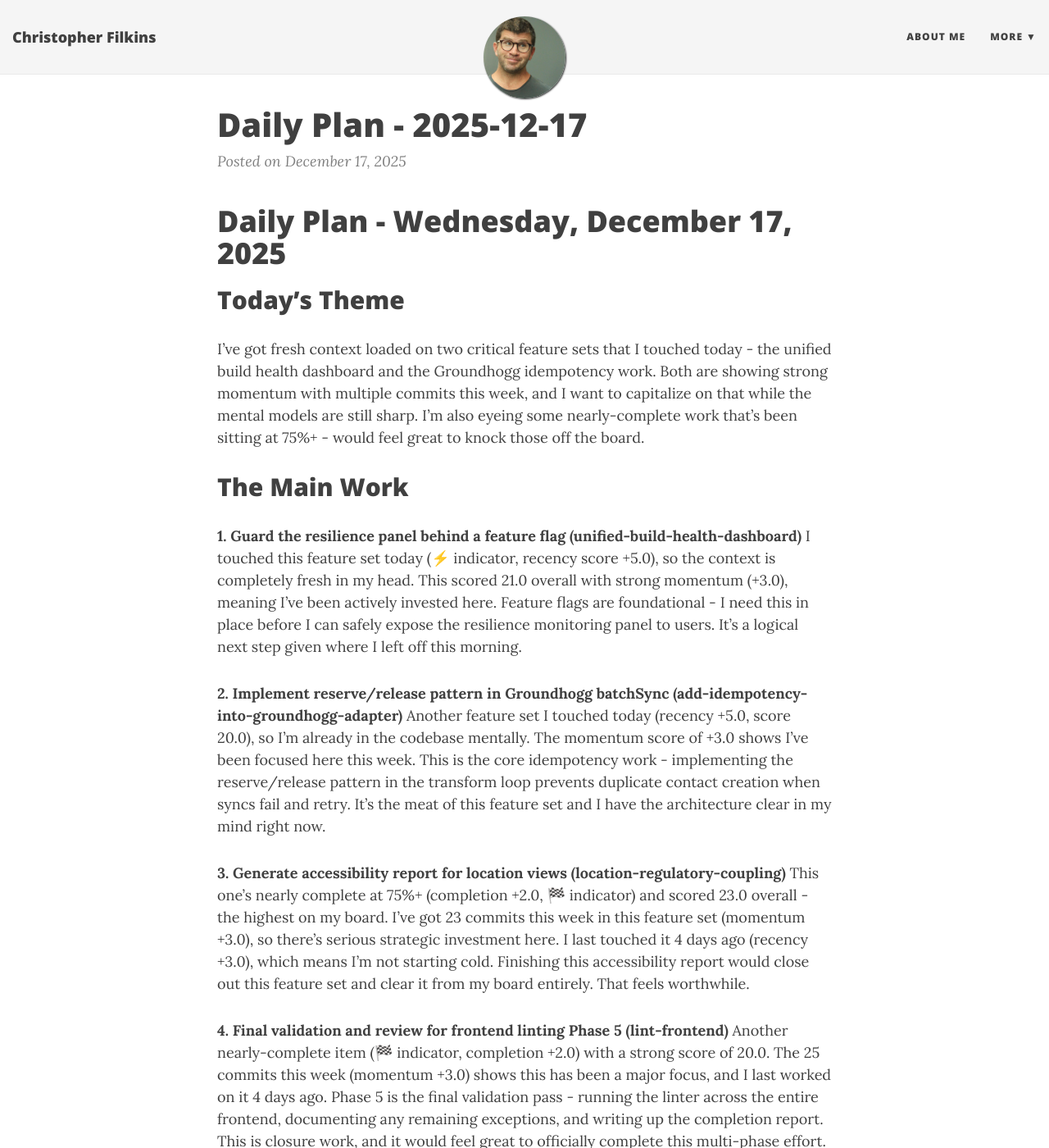
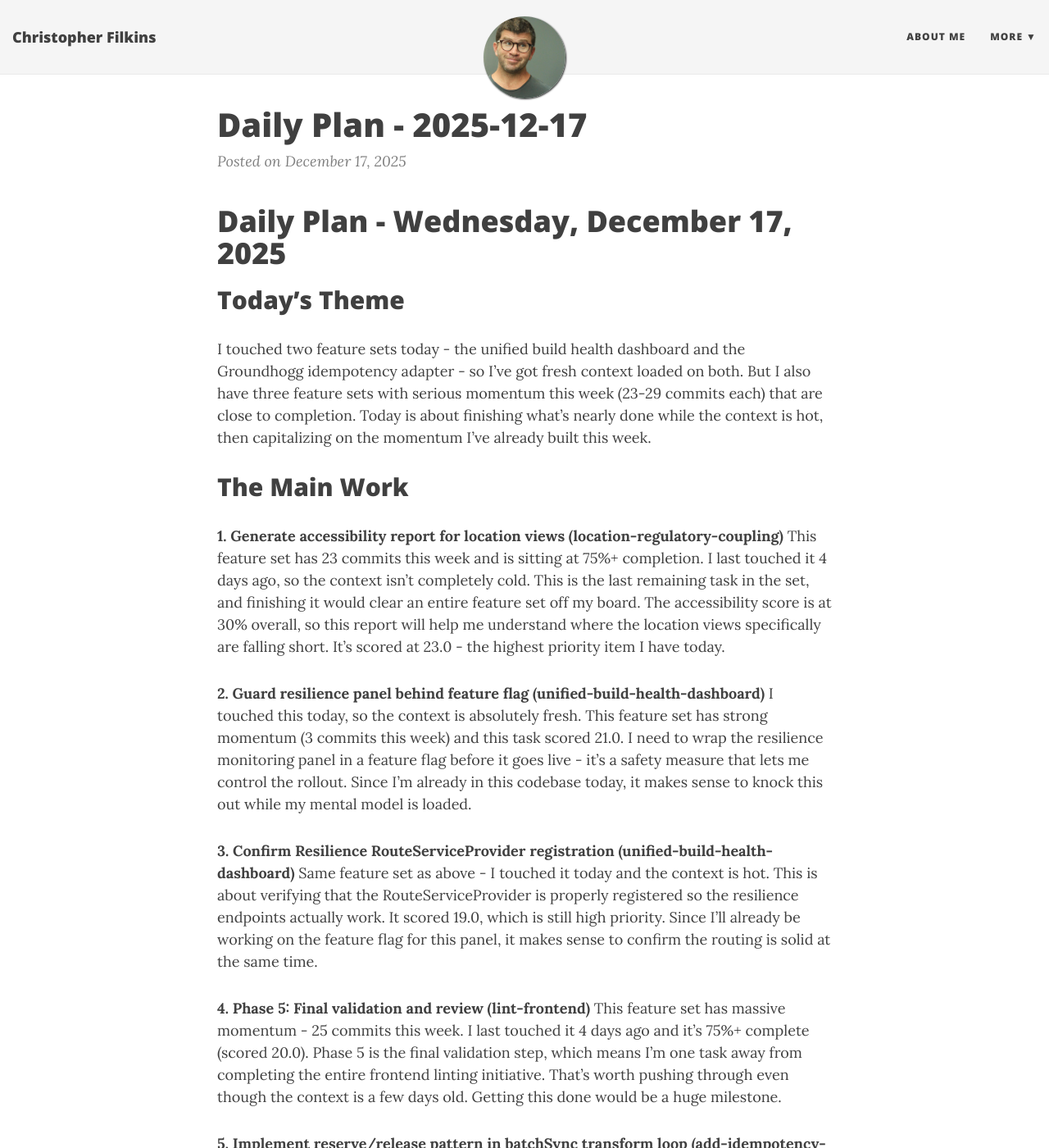
Before and after one commit to filchyboy/filchyboy.github.io, a Jekyll site: the page built from _posts/2025-12-17-todays-plan.md, in a window 1280 px wide and 1400 px high. Shown: the whole window at 82% size. Built offline with Jekyll 4.4.1, drawn with Linux system fonts in a browser that asks for light colours; nearby versions of some CDN libraries; some of the changed text lies outside the part shown.

Commit message:
Add daily plan: 2025-12-17

```diff
--- a/_posts/2025-12-17-todays-plan.md
+++ b/_posts/2025-12-17-todays-plan.md
@@ -7,34 +7,33 @@ date: 2025-12-17
 # Daily Plan - Wednesday, December 17, 2025
 
 ## Today's Theme
-I've got fresh context loaded on two critical feature sets that I touched today - the unified build health dashboard and the Groundhogg idempotency work. Both are showing strong momentum with multiple commits this week, and I want to capitalize on that while the mental models are still sharp. I'm also eyeing some nearly-complete work that's been sitting at 75%+ - would feel great to knock those off the board.
+I touched two feature sets today - the unified build health dashboard and the Groundhogg idempotency adapter - so I've got fresh context loaded on both. But I also have three feature sets with serious momentum this week (23-29 commits each) that are close to completion. Today is about finishing what's nearly done while the context is hot, then capitalizing on the momentum I've already built this week.
 
 ## The Main Work
 
-**1. Guard the resilience panel behind a feature flag (unified-build-health-dashboard)**
-I touched this feature set today (⚡ indicator, recency score +5.0), so the context is completely fresh in my head. This scored 21.0 overall with strong momentum (+3.0), meaning I've been actively invested here. Feature flags are foundational - I need this in place before I can safely expose the resilience monitoring panel to users. It's a logical next step given where I left off this morning.
+**1. Generate accessibility report for location views (location-regulatory-coupling)**
+This feature set has 23 commits this week and is sitting at 75%+ completion. I last touched it 4 days ago, so the context isn't completely cold. This is the last remaining task in the set, and finishing it would clear an entire feature set off my board. The accessibility score is at 30% overall, so this report will help me understand where the location views specifically are falling short. It's scored at 23.0 - the highest priority item I have today.
 
-**2. Implement reserve/release pattern in Groundhogg batchSync (add-idempotency-into-groundhogg-adapter)**
-Another feature set I touched today (recency +5.0, score 20.0), so I'm already in the codebase mentally. The momentum score of +3.0 shows I've been focused here this week. This is the core idempotency work - implementing the reserve/release pattern in the transform loop prevents duplicate contact creation when syncs fail and retry. It's the meat of this feature set and I have the architecture clear in my mind right now.
+**2. Guard resilience panel behind feature flag (unified-build-health-dashboard)**
+I touched this today, so the context is absolutely fresh. This feature set has strong momentum (3 commits this week) and this task scored 21.0. I need to wrap the resilience monitoring panel in a feature flag before it goes live - it's a safety measure that lets me control the rollout. Since I'm already in this codebase today, it makes sense to knock this out while my mental model is loaded.
 
-**3. Generate accessibility report for location views (location-regulatory-coupling)**
-This one's nearly complete at 75%+ (completion +2.0, 🏁 indicator) and scored 23.0 overall - the highest on my board. I've got 23 commits this week in this feature set (momentum +3.0), so there's serious strategic investment here. I last touched it 4 days ago (recency +3.0), which means I'm not starting cold. Finishing this accessibility report would close out this feature set and clear it from my board entirely. That feels worthwhile.
+**3. Confirm Resilience RouteServiceProvider registration (unified-build-health-dashboard)**
+Same feature set as above - I touched it today and the context is hot. This is about verifying that the RouteServiceProvider is properly registered so the resilience endpoints actually work. It scored 19.0, which is still high priority. Since I'll already be working on the feature flag for this panel, it makes sense to confirm the routing is solid at the same time.
 
-**4. Final validation and review for frontend linting Phase 5 (lint-frontend)**
-Another nearly-complete item (🏁 indicator, completion +2.0) with a strong score of 20.0. The 25 commits this week (momentum +3.0) shows this has been a major focus, and I last worked on it 4 days ago. Phase 5 is the final validation pass - running the linter across the entire frontend, documenting any remaining exceptions, and writing up the completion report. This is closure work, and it would feel great to officially complete this multi-phase effort.
+**4. Phase 5: Final validation and review (lint-frontend)**
+This feature set has massive momentum - 25 commits this week. I last touched it 4 days ago and it's 75%+ complete (scored 20.0). Phase 5 is the final validation step, which means I'm one task away from completing the entire frontend linting initiative. That's worth pushing through even though the context is a few days old. Getting this done would be a huge milestone.
+
+**5. Implement reserve/release pattern in batchSync transform loop (add-idempotency-into-groundhogg-adapter)**
+I touched this feature set today, so I've got fresh context. This scored 20.0 and it's the core implementation work for the idempotency pattern. The reserve/release pattern will prevent duplicate contact syncs in Groundhogg, which has been causing data integrity issues. Since I'm already thinking about this system today, I want to get the core pattern in place.
 
 ## Housekeeping
 
-**Address the 8 PHPStan errors**
-The report shows 8 errors across 8 files - that's manageable and suggests these aren't deep structural issues. Files like `AdminLoginController.php`, `BudgetAlertHistory.php`, and `CostAnomaly.php` each have 1 error. I should knock these out while I'm in maintenance mode - probably type-related issues that'll take 10-15 minutes total.
+**Get tech lead approval for container docs template (container-docs)**
+This feature set has 29 commits this week - the highest momentum of anything I'm working on - and I touched it just yesterday. The template is ready but I need sign-off before I start documenting all the containers. I'll send it over for review today so it doesn't become a blocker.
 
-**Triage the 6 failing Jest tests**
-My Jest pass rate is 98.2% with only 6 failures out of 4,155 tests. That's actually pretty healthy, but those 6 failures could be masking real issues. I'll investigate what's breaking - might be snapshot updates needed or legitimate bugs I introduced recently.
+**Fix AdminLoginController.php PHPStan error**
+PHPStan is showing 8 errors across 8 files, which means each file has exactly one issue. AdminLoginController is one of them, and since I care about keeping the admin auth flow clean, I'll knock this out. Should be straightforward.
 
 ## Parked
 
-**Container docs template approval (container-docs)** - This scored 18.5 with solid momentum (29 commits this week, touched yesterday), but I'm deliberately setting it aside. Getting tech lead approval is async work that doesn't benefit from deep focus time. I've already put the request in, so now it's waiting on someone else.
-
-**Groundhogg idempotency tests** - Scored 19.0 and I touched it today, but I'm prioritizing the actual implementation (reserve/release pattern) over the tests. I'll circle back to tests once the core logic is solid and working.
-
-**Backend route provider registration (unified-build-health-dashboard)** - Scored 19.0 but this is verification work, not building. I want to prioritize the feature flag work first since that's more impactful.
+I'm deliberately setting aside the Groundhogg idempotency tests today even though I touched that feature set. I want to get the core reserve/release pattern implemented first - the tests will be more meaningful once I have the actual implementation to test against. The container docs audit (scanning Core/ directory) is also high priority (18.5 score, 29 commits this week) but I need the template approved before I start auditing containers, so that's naturally blocked until I hear back from my tech lead.
```
